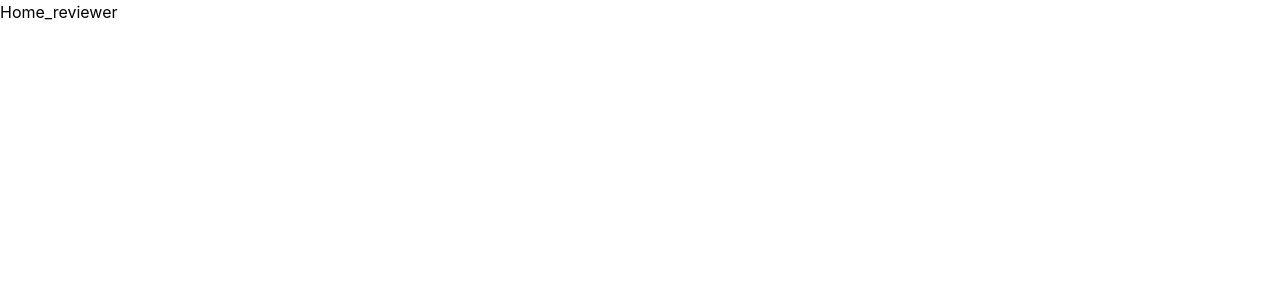
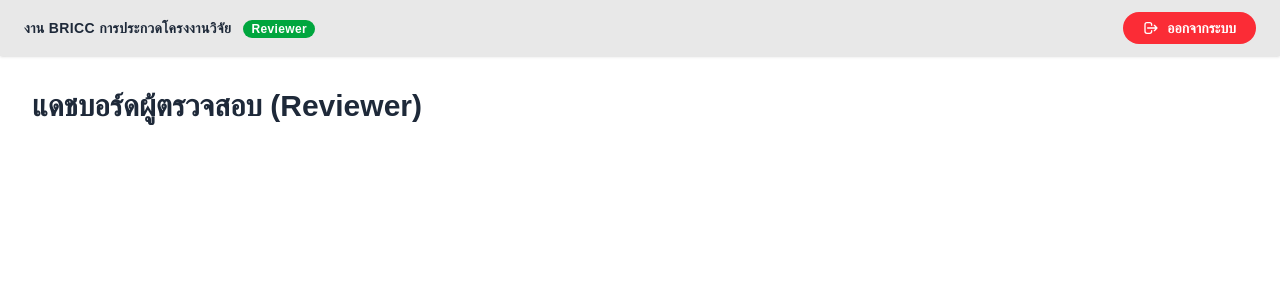
Before and after one commit to chitcha-aaa/project, a Nuxt app: page /reviewer/home in a window 1280 px wide. Shown: the top 300 px of the page. Built offline with nearby package versions, Linux system fonts and the light colour scheme; no server answers; the database is empty; a web font is replaced by a local one.

Commit message:
add app\pages\reviewer\home.vue

```diff
--- a/app/pages/reviewer/home.vue
+++ b/app/pages/reviewer/home.vue
@@ -1,5 +1,54 @@
 <template>
-    <div>
-        <h1>Home_reviewer</h1>
+  <div class="min-h-screen bg-white font-sarabun">
+
+    <!-- Navbar -->
+    <nav class="w-full bg-[#E8E8E8] px-6 py-3 flex items-center justify-between shadow-sm">
+      <span class="text-sm font-bold text-gray-800 tracking-wide">
+        งาน BRICC การประกวดโครงงานวิจัย
+        <span class="ml-2 bg-green-600 text-white text-xs px-2 py-0.5 rounded-full">Reviewer</span>
+      </span>
+
+      <button
+        @click="handleLogout"
+        :disabled="isLoading"
+        class="bg-red-500 hover:bg-red-600 text-white font-bold text-sm px-5 py-1.5 rounded-full transition-colors duration-200 cursor-pointer disabled:opacity-50 flex items-center gap-2"
+      >
+        <svg xmlns="http://www.w3.org/2000/svg" class="h-4 w-4" fill="none" viewBox="0 0 24 24" stroke="currentColor">
+          <path stroke-linecap="round" stroke-linejoin="round" stroke-width="2" d="M17 16l4-4m0 0l-4-4m4 4H7m6 4v1a3 3 0 01-3 3H6a3 3 0 01-3-3V7a3 3 0 013-3h4a3 3 0 013 3v1" />
+        </svg>
+        {{ isLoading ? 'กำลังออกจากระบบ...' : 'ออกจากระบบ' }}
+      </button>
+    </nav>
+
+    <!-- Page content -->
+    <div class="p-8">
+      <h1 class="font-sarabun text-3xl font-bold text-gray-800">แดชบอร์ดผู้ตรวจสอบ (Reviewer)</h1>
     </div>
+
+  </div>
 </template>
+
+<script setup lang="ts">
+definePageMeta({ layout: false })
+
+const supabase = useSupabaseClient()
+const isLoading = ref(false)
+
+const handleLogout = async () => {
+  isLoading.value = true
+  try {
+    const { error } = await supabase.auth.signOut()
+    if (error) {
+      console.error('Logout error:', error)
+      alert('ล้มเหลวในการออกจากระบบ โปรดลองอีกครั้ง')
+      return
+    }
+    // ออกจากระบบสำเร็จ → กลับหน้าแรก
+    window.location.href = '/'
+  } catch (err) {
+    console.error(err)
+  } finally {
+    isLoading.value = false
+  }
+}
+</script>
```
